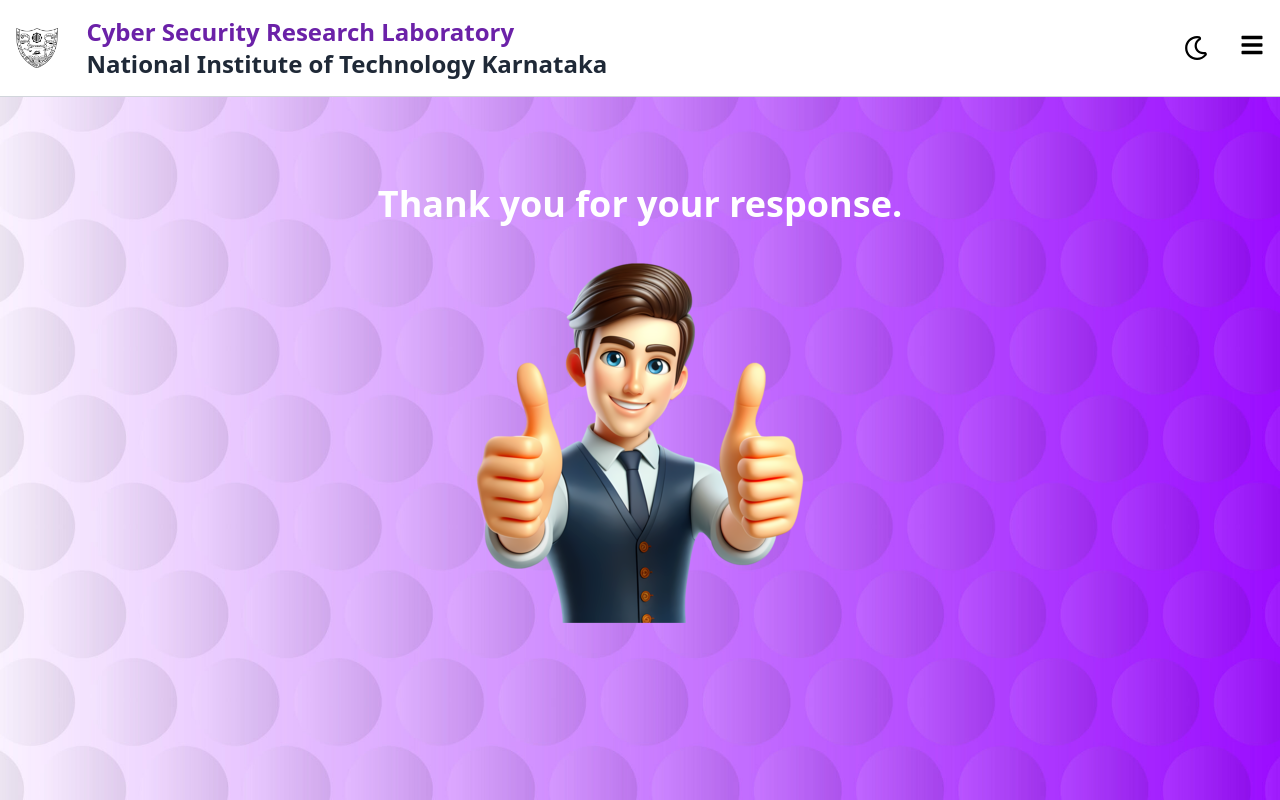
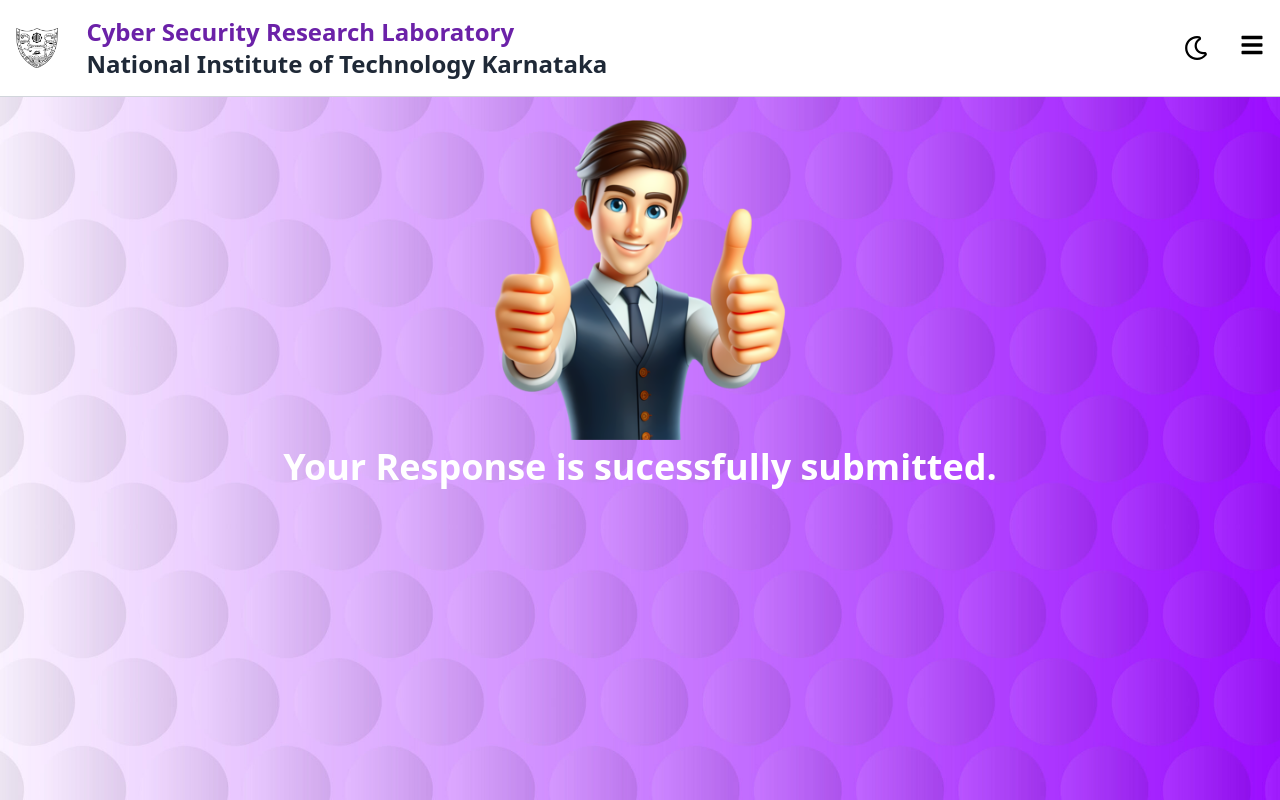
Before and after one commit to Vu3jxg/survey-cs-ai, a React (Vite) app in the folder vite-project/: page /finish in a window 1280 px wide. Built offline with nearby package versions, Linux system fonts and the light colour scheme.

Commit message:
ending page changes

```diff
--- a/vite-project/src/components/endingpage.tsx
+++ b/vite-project/src/components/endingpage.tsx
@@ -28,20 +28,19 @@ export default function ThankYouPage() {
       className="fixed top-0 left-0 w-full h-full flex flex-col items-center justify-normal bg-cover bg-center"
       style={{ backgroundImage: `url(${background})` }}
     >
-      <Header
-        isLightMode={isLightMode}
-        setLightMode={toggleLightMode}
-        className="fixed top-0 left-0 w-full z-50 bg-opacity-75 bg-gray-900"
-      />
+      <div className="fixed top-0 left-0 w-full z-50 bg-opacity-75 bg-gray-900">
+        <Header isLightMode={isLightMode} setLightMode={toggleLightMode} />
+      </div>
       <div className="mt-20 flex flex-col items-center">
-        <h1 className="text-center text-4xl font-bold text-white mb-8">
-          Thank you for your response.
-        </h1>
-        <img
+      <img
           src={bgCharacter}
           alt="Character giving thumbs-up"
-          className="w-90 h-90"
+          className="w-90 h-80 mt-10" /* Added mt-10 */
         />
+        <h1 className="text-center text-4xl font-bold text-white mb-10">
+          Your Response is sucessfully submitted.
+        </h1>
+
       </div>
     </div>
   );
```
